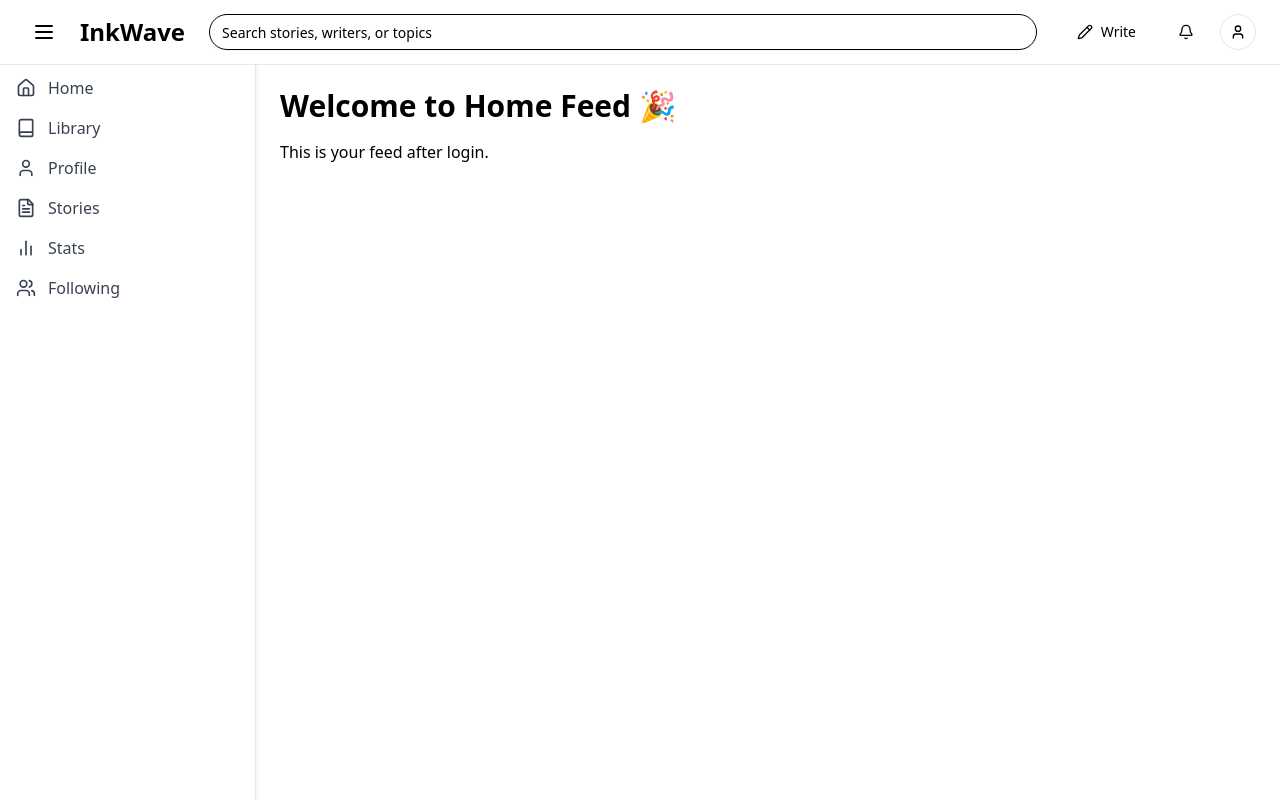
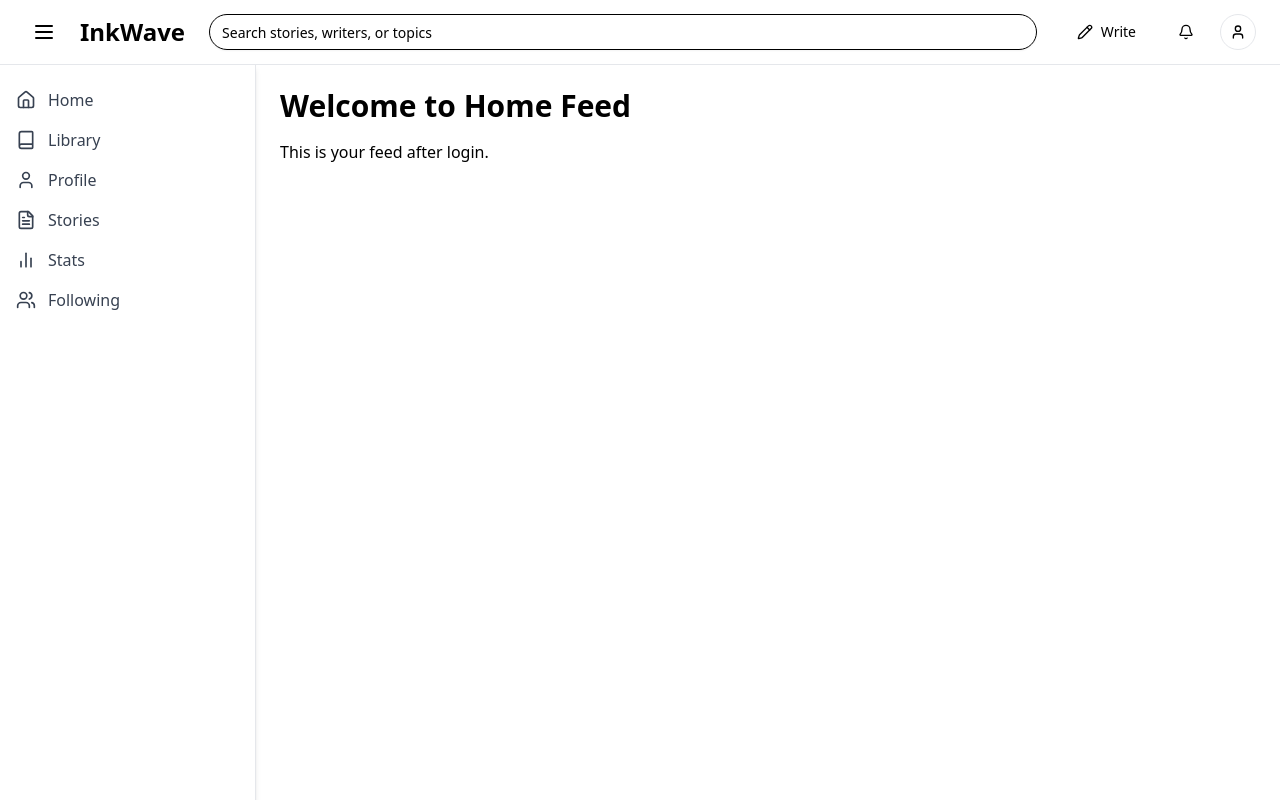
Before and after one commit to Samikshaborude9/InkWave, a React (Vite) app in the folder frontend/: page /home in a window 1280 px wide. Built offline with nearby package versions, Linux system fonts and the light colour scheme; no server answers; sample sign-in values are in the browser's storage.

Commit message:
updated sidebar

```diff
--- a/frontend/src/components/HomeNavbar.tsx
+++ b/frontend/src/components/HomeNavbar.tsx
@@ -1,12 +1,12 @@
 import { motion } from "framer-motion"
 import { Button } from "@/components/ui/button"
 import { Input } from "@/components/ui/input"
-import { Search, Bell, User, Pencil, Menu } from "lucide-react"
+import { Bell, User, Pencil, Menu } from "lucide-react"
 
 export default function HomeNavbar({ toggleSidebar }: { toggleSidebar: () => void }) {
   return (
     <nav className="w-full border-b bg-white fixed top-0 z-50">
-      <div className="mx-auto flex max-w-7xl items-center justify-between px-6 py-3">
+      <div className="flex items-center justify-between px-6 py-3">
         {/* Left Section */}
         <div className="flex items-center gap-4">
           {/* Hamburger Button (all screen sizes) */}
--- a/frontend/src/components/PrivateRoutes.tsx
+++ b/frontend/src/components/PrivateRoutes.tsx
@@ -1,4 +1,3 @@
-// src/components/PrivateRoute.tsx
 import React from "react";
 import { Navigate } from "react-router-dom";
 
--- a/frontend/src/components/Sidebar.tsx
+++ b/frontend/src/components/Sidebar.tsx
@@ -3,12 +3,11 @@ import { Home, Book, User, FileText, BarChart2, Users } from "lucide-react"
 export default function Sidebar({ isOpen }: { isOpen: boolean }) {
   return (
     <aside
-      className={`fixed top-0 left-0 h-full w-64 bg-white border-r shadow-md transform transition-transform duration-300 z-40
+      className={`fixed top-16 left-0 h-full w-64 bg-white border-r shadow-md transform transition-transform duration-300 z-40
         ${isOpen ? "translate-x-0" : "-translate-x-full"}`}
     >
-      <div className="p-6 font-bold text-xl">InkWave</div>
-      <nav className="flex flex-col gap-4 px-4">
-        <a href="/home" className="flex items-center gap-3 text-gray-700 hover:text-black">
+      <nav className="flex flex-col gap-4 px-4 mt-6">
+        <a href="/home" className="flex items-center gap-3 text-gray-700 hover:text-black ">
           <Home size={20} /> Home
         </a>
         <a href="/library" className="flex items-center gap-3 text-gray-700 hover:text-black">
--- a/frontend/src/pages/Home.tsx
+++ b/frontend/src/pages/Home.tsx
@@ -1,13 +1,35 @@
-import React, { useState } from "react"
+import { useEffect, useState } from "react"
 import HomeNavbar from "../components/HomeNavbar"
 import Sidebar from "../components/Sidebar"
 
+interface Posts {
+  _id: string;
+  title: string;
+  content: string;
+  author: string;
+  createdAt: string;
+  updatedAt: string;
+  views: number;
+  image?: string;
+}
+
 const Home = () => {
   const [isSidebarOpen, setIsSidebarOpen] = useState(true) // open by default
+  const [posts, setPosts] = useState<Posts[]>([]);
 
   const toggleSidebar = () => {
     setIsSidebarOpen((prev) => !prev)
   }
+
+  useEffect(() => {
+    const fetchPosts = async () => {
+      const response = await fetch("http://localhost:5000/api/posts");
+      const data = await response.json();
+      setPosts(data);
+    };
+
+    fetchPosts();
+  }, []);
 
   return (
     <div>
@@ -23,7 +45,7 @@ const Home = () => {
           isSidebarOpen ? "ml-64" : "ml-0"
         }`}
       >
-        <h1 className="text-3xl font-bold">Welcome to Home Feed 🎉</h1>
+        <h1 className="text-3xl font-bold">Welcome to Home Feed</h1>
         <p className="mt-4">This is your feed after login.</p>
       </main>
     </div>
```
